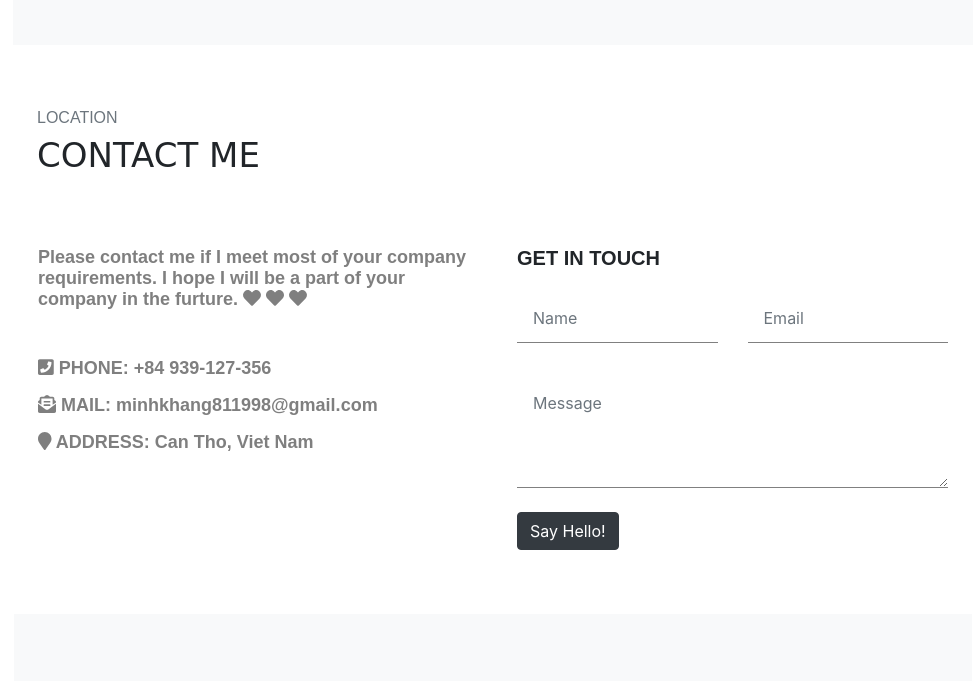
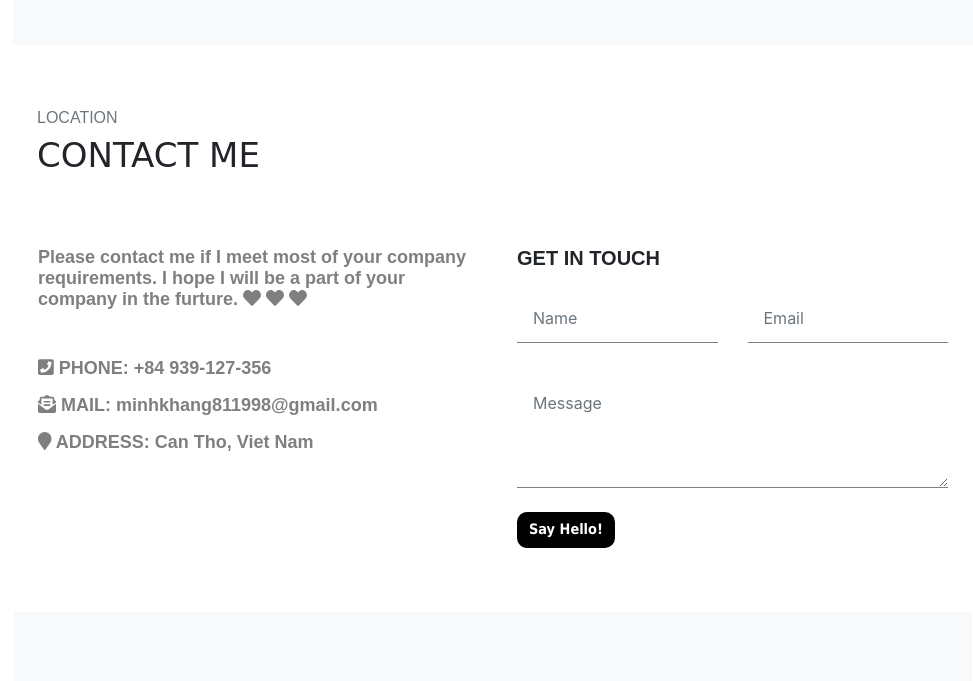
Before and after one commit to tranminhkhang8198/portfolio, a website: page index.html in a window 1280 px wide. Shown: the part 6770-7451 px from the top of the page, without its empty margins (307-1280 px from the left). Drawn offline with nearby package versions, Linux system fonts and the light colour scheme; a web font is replaced by a local one.

Commit message:
dev: change say hello button css

```diff
--- a/index.html
+++ b/index.html
@@ -840,7 +840,7 @@
                                     </div>
                                     <textarea name="" id="" cols="30" rows="3" class="form-control my-4"
                                         placeholder="Message"></textarea>
-                                    <button type="submit" class="btn btn-dark">Say Hello!</button>
+                                    <button type="submit" class="button">Say Hello!</button>
                                 </form>
                             </div>
                         </div>
```
